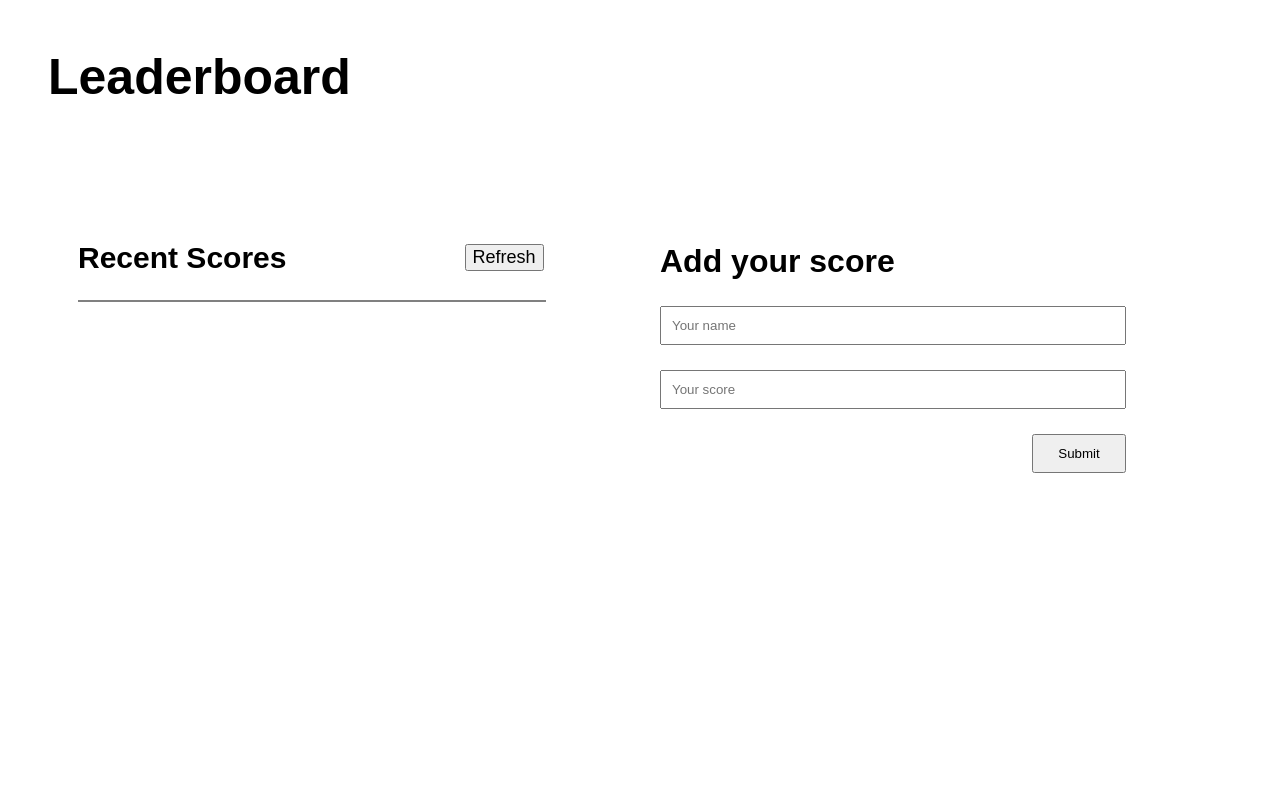
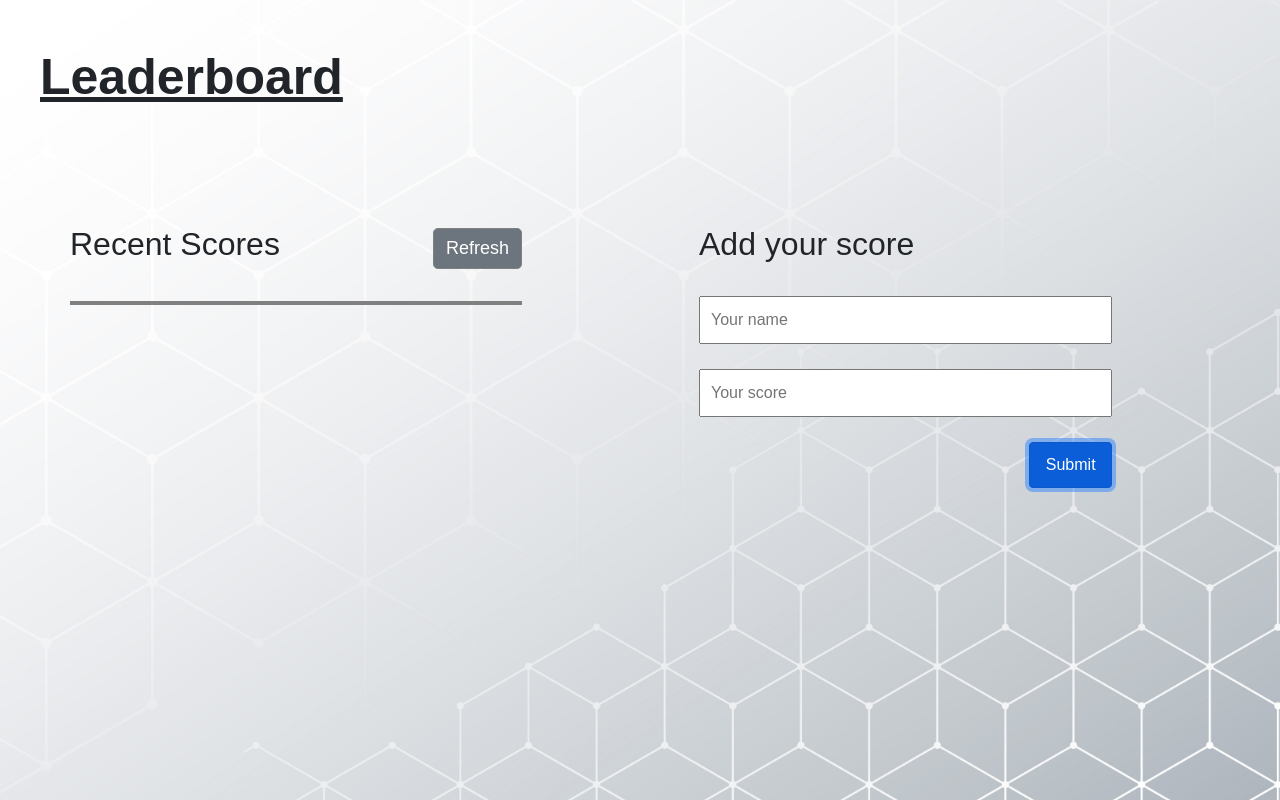
Before and after one commit to ramiaquista/leadboard-website, a website built with webpack: page src/index.html in a window 1280 px wide. Both pictures are taken after typing "Sample", "Sample" into the empty fields and a click on the button "Submit". Built offline with nearby package versions, Linux system fonts and the light colour scheme; no server answers.

Commit message:
Add styling for submit and refresh btns. Add background img to html body. Add alert to notice when a player is created. Add timeOutClose() to close the alert after 2 seconds. Add new img to README.md file.

```diff
--- a/src/index.html
+++ b/src/index.html
@@ -4,6 +4,7 @@
     <meta charset="UTF-8" />
     <meta name="viewport" content="width=device-width, initial-scale=1.0" />
     <title>Interactive Leaderboard</title>
+    <link href="https://cdn.jsdelivr.net/npm/bootstrap@5.1.1/dist/css/bootstrap.min.css" rel="stylesheet" integrity="sha384-F3w7mX95PdgyTmZZMECAngseQB83DfGTowi0iMjiWaeVhAn4FJkqJByhZMI3AhiU" crossorigin="anonymous">
 </head>
 <body>
     <header class="title-container dflex">Leaderboard</header>
--- a/src/index.js
+++ b/src/index.js
@@ -1,7 +1,7 @@
 import './style.css';
 import leadboardData from './leadboardAPI';
 
-const gameID = 'JxURczUS4w2xJdOpfmIm';
+const gameID = 'gu59d6P3oXbQx2t8pVbz';
 
 const leadboard = [];
 
@@ -28,6 +28,14 @@ async function displayList(leadboard, ul) {
   });
 }
 
+const timeoutClose = () => {
+  const alert = document.querySelector('.alert');
+  alert.classList.remove('d-none');
+  window.setTimeout(() => {
+    alert.classList.add('d-none');
+  }, 2000);
+};
+
 document.addEventListener('DOMContentLoaded', () => {
   const listContainer = document.querySelector('.list-container');
 
@@ -42,6 +50,8 @@ document.addEventListener('DOMContentLoaded', () => {
   listTitleContainer.classList.add('dflex');
   listTitleContainer.classList.add('list-header');
   refreshBtn.classList.add('refresh-btn');
+  refreshBtn.classList.add('btn');
+  refreshBtn.classList.add('btn-secondary');
 
   listTitle.innerText = 'Recent Scores';
   refreshBtn.innerText = 'Refresh';
@@ -70,6 +80,8 @@ document.addEventListener('DOMContentLoaded', () => {
   scoreInput.placeholder = 'Your score';
   submitBtn.innerText = 'Submit';
   submitBtn.type = 'button';
+  submitBtn.classList.add('btn');
+  submitBtn.classList.add('btn-primary');
   addForm.classList.add('dflex');
   addForm.classList.add('add-form');
   addTitle.classList.add('add-title');
@@ -78,9 +90,17 @@ document.addEventListener('DOMContentLoaded', () => {
     leadboardData.submitNewPlayer(gameID, nameInput.value, scoreInput.value);
     nameInput.value = '';
     scoreInput.value = '';
+    timeoutClose();
   });
 
-  addForm.append(addTitle, nameInput, scoreInput, submitBtn);
+  const divAlert = document.createElement('div');
+
+  divAlert.classList.add('alert');
+  divAlert.classList.add('alert-success');
+  divAlert.classList.add('d-none');
+  divAlert.role = 'alert';
+  divAlert.innerHTML = '<strong>Success!</strong> You have been added successfully!';
+  addForm.append(addTitle, nameInput, scoreInput, submitBtn, divAlert);
   addContainer.appendChild(addForm);
 
   displayList(leadboard, leadboardList);
--- a/src/style.css
+++ b/src/style.css
@@ -1,15 +1,25 @@
 body {
   display: flex;
   flex-direction: column;
+  height: 100vh;
   font-family: sans-serif;
+  background-image: url('bg-image.jpg');
+  background-repeat: no-repeat;
+  background-position: center;
+  background-size: cover;
 }
 
 .dflex {
   display: flex;
 }
 
+.d-none {
+  display: none;
+}
+
 .title-container {
   font-size: 50px;
+  text-decoration: underline;
   font-weight: bold;
   margin: 40px;
 }
@@ -27,7 +37,7 @@ body {
 
 .leadbord-list {
   flex-direction: column;
-  border: 1px solid grey;
+  border: 2px solid grey;
   padding: 0;
   margin: 0;
   width: 100%;
@@ -35,7 +45,7 @@ body {
 
 .leadbord-list li {
   list-style: none;
-  padding: 5px;
+  padding: 10px;
   padding-left: 20px;
 }
 
@@ -55,17 +65,20 @@ body {
 .list-header {
   justify-content: space-between;
   font-size: 20px;
+  margin-bottom: 30px;
 }
 
 .refresh-btn {
   align-self: center;
   font-size: 18px;
+  border: 1px solid grey;
+  border-radius: 0.3rem;
 }
 
 .add-container {
   flex-direction: column;
-  padding-left: 10%;
-  width: 40%;
+  padding-left: 15%;
+  width: 50%;
 }
 
 .add-form {
@@ -75,10 +88,10 @@ body {
 
 .add-title {
   font-size: 2rem;
+  margin-bottom: 33px;
 }
 
 .add-form input {
-  margin: 0;
   margin-bottom: 25px;
   padding: 10px;
 }
@@ -89,3 +102,7 @@ body {
   margin: 0;
   margin-left: 80%;
 }
+
+.alert {
+  margin-top: 10px;
+}
```
Also changed, not shown: dist/index.html, dist/main.js, readme-img.png, src/bg-image.jpg (added).
